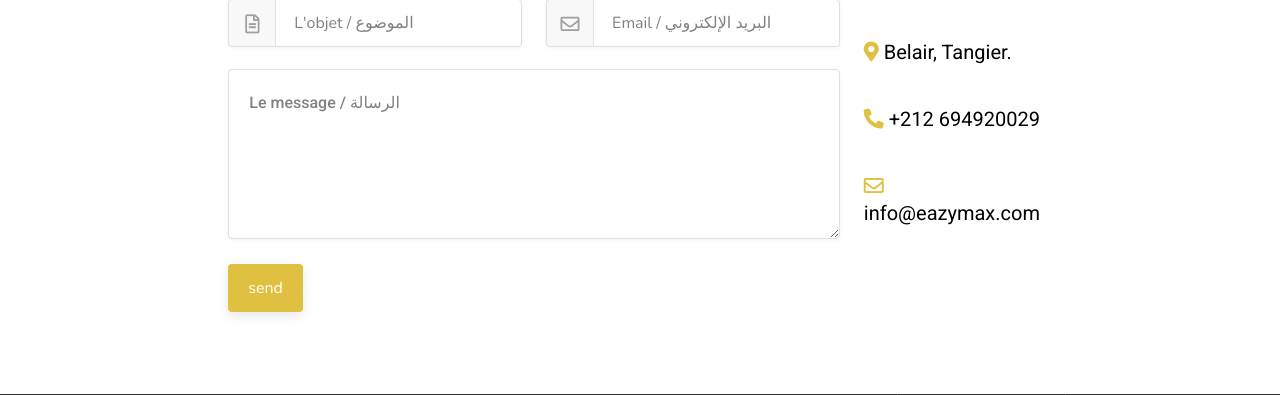
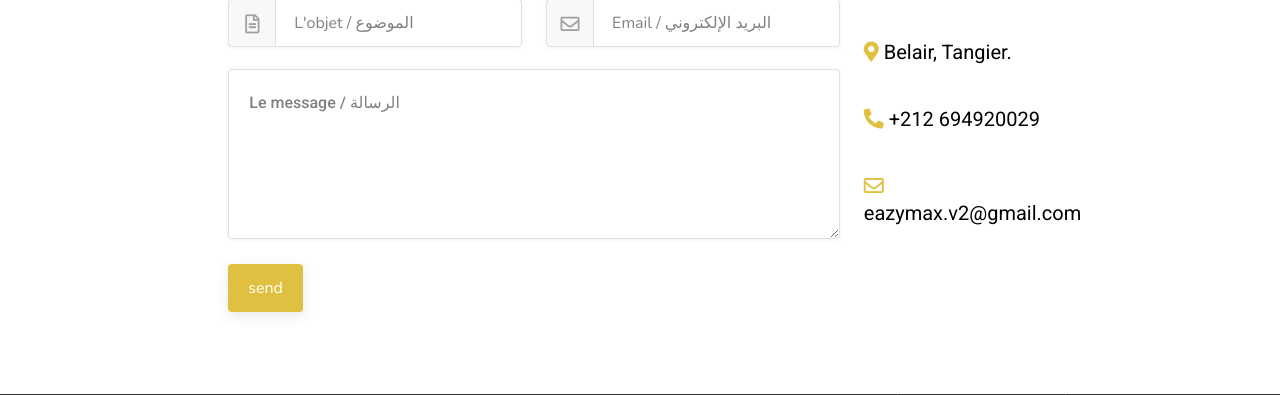
Before and after one commit to Vazimax/eazymax-v2, a Django app: template post/templates/contact.html in a window 1280 px wide. Shown: the part 321-716 px from the top of the page. Run offline with Django 3.2, Linux system fonts and the light colour scheme; the template is opened without the code that fills it, so the values that code supplies are empty; a user stored in the database is signed in; data comes from the database, SQL or seed files in the repository; some libraries are stand-ins or nearby versions; some web fonts are replaced.

Commit message:
updated contact page

```diff
--- a/post/templates/contact.html
+++ b/post/templates/contact.html
@@ -77,7 +77,7 @@
 					</div>
 
 					<div class="cd">
-						<p class="koko"><i class="far keke fa-envelope"></i> info@eazymax.com</p>
+						<p class="koko"><i class="far keke fa-envelope"></i> eazymax.v2@gmail.com </p>
 					</div>
 
 				 </div>
```
